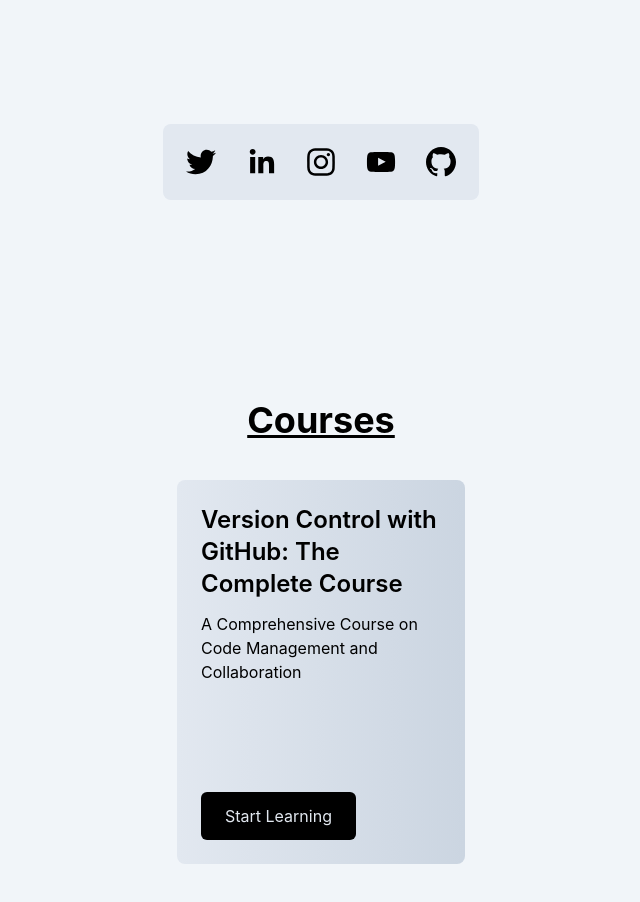
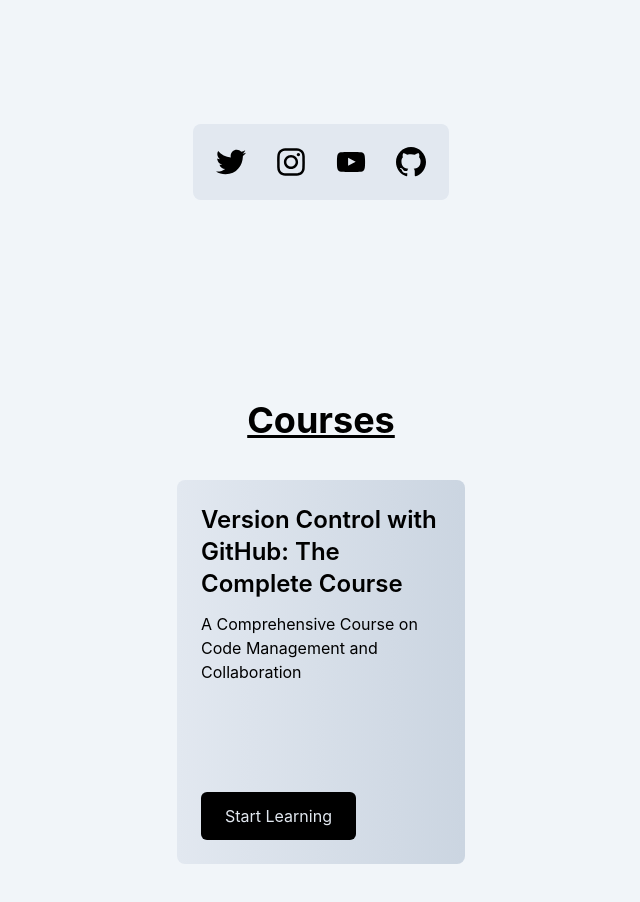
Before and after one commit to prathambhandari/prathambhandari.com, a React (Create React App) app: page / in a window 1280 px wide. Shown: the part 1280-2182 px from the top of the page, without its empty margins (319-959 px from the left). Built offline with nearby package versions, Linux system fonts and the light colour scheme.

Commit message:
social fix 2

```diff
--- a/src/App.js
+++ b/src/App.js
@@ -12,7 +12,6 @@ function App() {
       <Home />
       <About/>
       <Courses />
-
     </div>
   );
 }
--- a/src/components/About.js
+++ b/src/components/About.js
@@ -1,5 +1,6 @@
 import React from "react";
 import { SocialIcon } from 'react-social-icons';
+
 
 function About (){
     return(
@@ -16,8 +17,7 @@ function About (){
         </div>
         <div className="flex justify-start bg-slate-200 p-2 rounded-lg">
             <SocialIcon url="https://twitter.com/iampratham24" network="twitter" target="_blank"  fgColor="#000" bgColor="transparent" style={{ height: 60, width: 60 }}/>
-            <SocialIcon url="https://www.linkedin.com/in/prathambhandari/" network="linkedin" target="_blank" fgColor="#000" bgColor="transparent"  style={{ height: 60, width: 60 }}/>
-            <SocialIcon url="https://www.instagram.com/prathamkbhandari/" network="instagram" target="_blank" fgColor="#000" bgColor="transparent" style={{ height: 60, width: 60 }}/>
+            <SocialIcon url="https://www.instagram.com/_prathambhandari/" network="instagram" target="_blank" fgColor="#000" bgColor="transparent" style={{ height: 60, width: 60 }}/>
             <SocialIcon url="https://www.youtube.com/channel/UCeVe4cXVtvN0p4Rcw8sQNBw" network="youtube"  target="_blank" fgColor="#000" bgColor="transparent" style={{ height: 60, width: 60 }}/>
             <SocialIcon url="https://github.com/prathambhandari" network="github" target="_blank"  fgColor="#000" bgColor="transparent" style={{ height: 60, width: 60 }}/>
         </div>
--- a/src/components/Social.js
+++ b/src/components/Social.js
@@ -8,6 +8,7 @@ function Socials(){
             <SocialIcon url="https://www.instagram.com/_prathambhandari/" network="instagram" target="_blank" fgColor="#000" bgColor="transparent" style={{ height: 60, width: 60 }}/>
             <SocialIcon url="https://www.youtube.com/channel/UCeVe4cXVtvN0p4Rcw8sQNBw" network="youtube"  target="_blank" fgColor="#000" bgColor="transparent" style={{ height: 60, width: 60 }}/>
             <SocialIcon url="https://github.com/prathambhandari" network="github" target="_blank"  fgColor="#000" bgColor="transparent" style={{ height: 60, width: 60 }}/>
+            <SocialIcon url="https://www.buymeacoffee.com/prathambhandari" network="buymeacoffee" target="_blank"  fgColor="#000" bgColor="transparent" style={{ height: 60, width: 60 }}/>
         </div>
     )
 }
```
